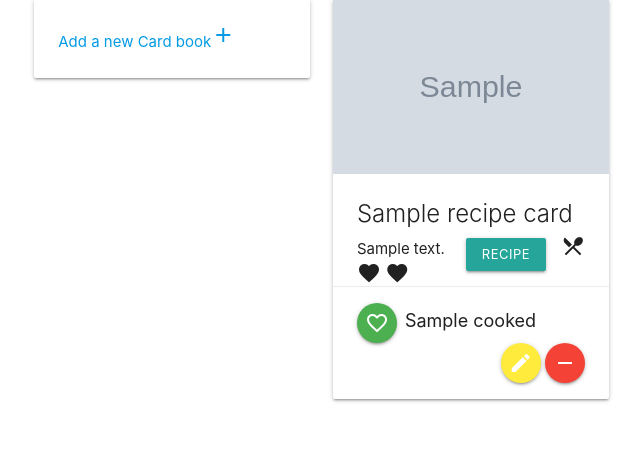
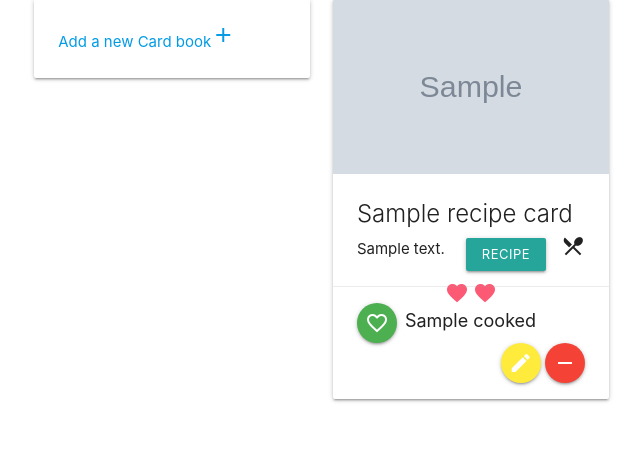
Before and after one commit to Code-Institute-Submissions/Code-Institute-Milestone-3-Data-Centric-Dev-Python-Flask, a Flask app: page /main_page/add_cookcard in a window 1280 px wide. Shown: the part 279-733 px from the top of the page, without its empty margins (169-811 px from the left). Run offline with Flask 2, Linux system fonts and the light colour scheme; grey boxes marked "Sample" are stand-in pictures; a database or web service that is not in the repository returns one stand-in record (values such as "Sample title"); some libraries are stand-ins or nearby versions.

Commit message:
Added style to hearts in cookcards

```diff
--- a/static/main.css
+++ b/static/main.css
@@ -83,5 +83,10 @@
   margin-left: 8px;
   font-size: 18px;
 }
+.container-cards .hearts {
+  color: #fc5975;
+  margin-top: 20px;
+  text-align: center;
+}
 
 /*# sourceMappingURL=main.css.map */
--- a/static/main.scss
+++ b/static/main.scss
@@ -106,4 +106,10 @@
       margin-left: 8px;
       font-size: 18px;
    }
+
+   .hearts {
+      color: #fc5975;
+      margin-top: 20px;
+      text-align: center;
+   }
 }
--- a/templates/main_page.html
+++ b/templates/main_page.html
@@ -60,6 +60,7 @@
                <button class="right activator waves-effect waves-light btn-small">Recipe</button>
                <p>{{ recipe_card.cuisine }}</p>
 
+               <div class="hearts">
                   {% if recipe_card.cooked | int < 5 %}
                   <span></span>
                   {% elif recipe_card.cooked | int > 4 and recipe_card.cooked | int < 10 %}
@@ -87,13 +88,16 @@
                   {% else %}
                   <span>Very favorite meal for you!</span>
                   {% endif %}
+               </div>
+
                <div class="card-action">
                   <div class="left">
                      <form
                         action="{{ url_for('add_cooked', username=session['username'], cooked=recipe_card.cooked, recipe_name=recipe_card.recipe_name) }}"
                         method="POST" class="icon--inline-block">
                         <button class="btn-floating waves-effect waves-light green"><i
-                              class="material-icons">favorite_border</i></button><span class="cooked-number">{{ recipe_card.cooked }}</span>
+                              class="material-icons">favorite_border</i></button><span
+                           class="cooked-number">{{ recipe_card.cooked }}</span>
                      </form>
                   </div>
                   <div class="right">
```
Also changed, not shown: 1 other file. Lines whose indentation alone changed are shown as unchanged.
